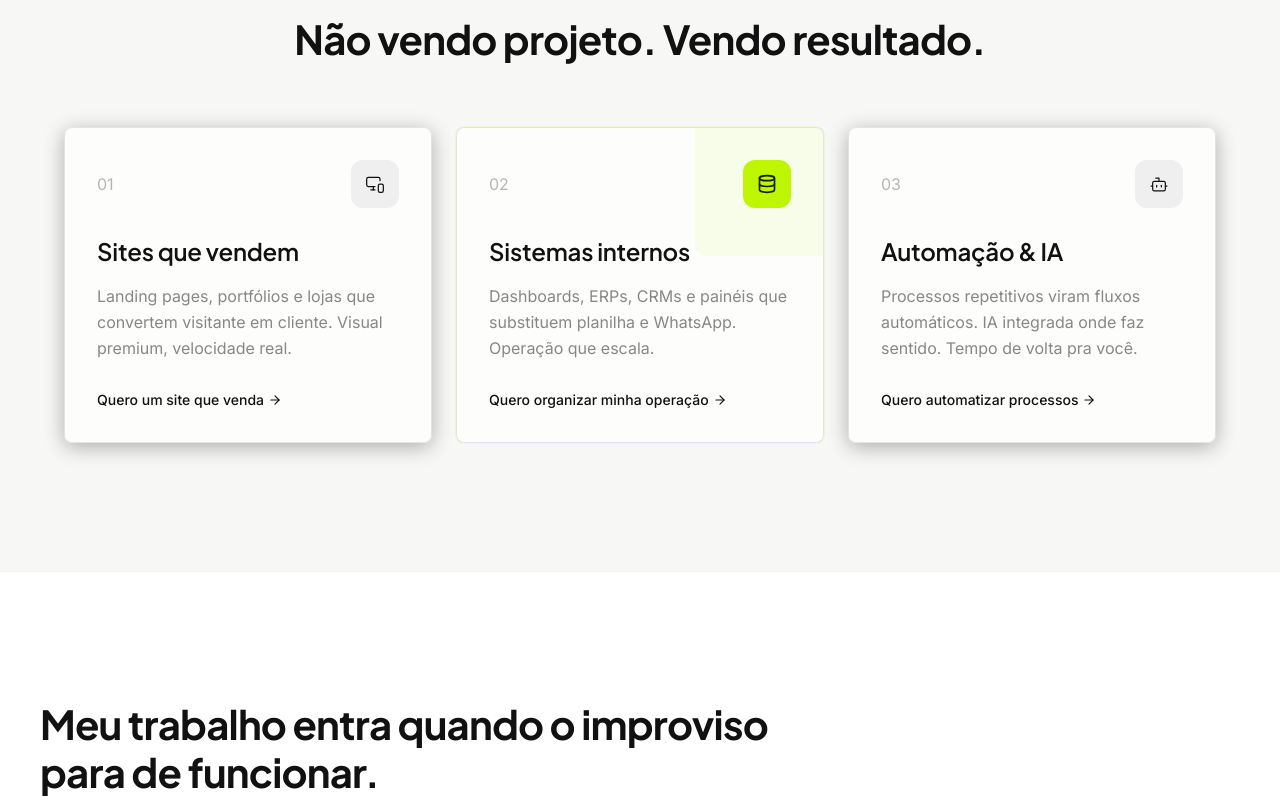
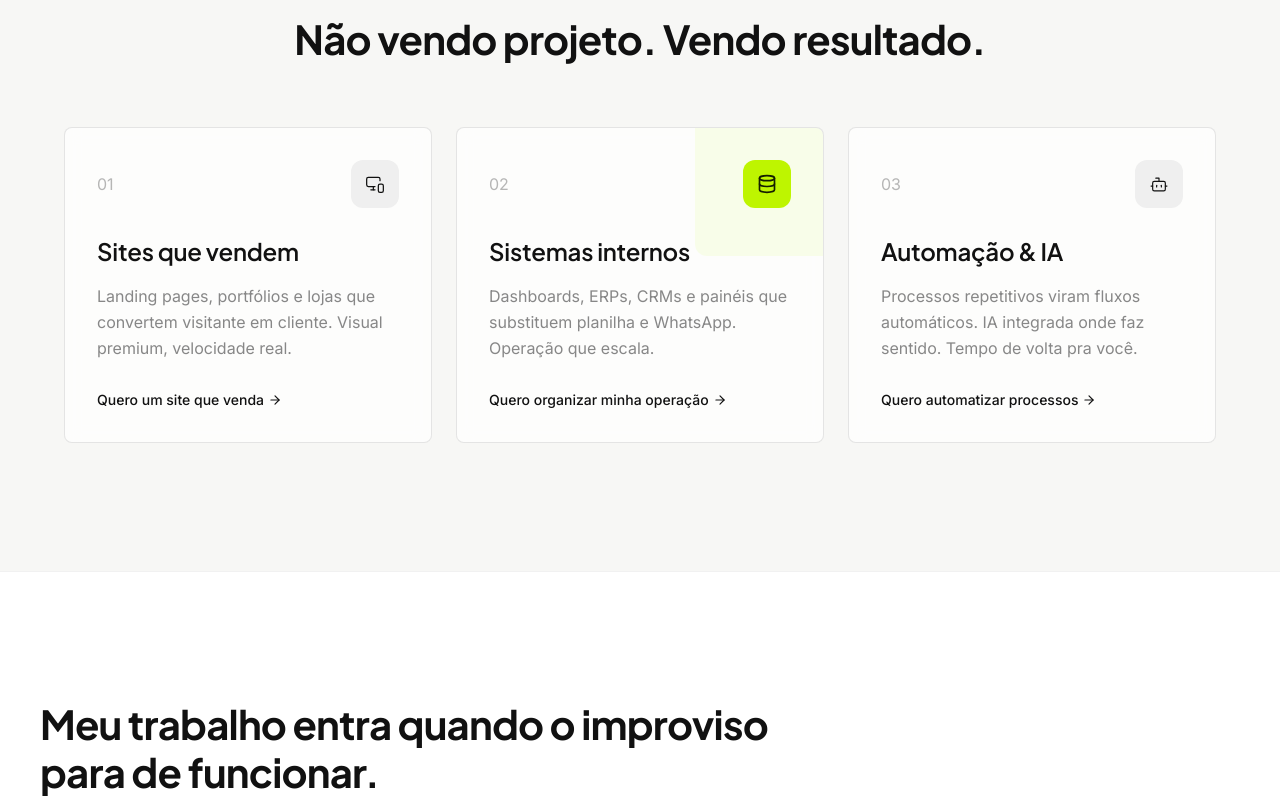
Before and after one commit to JvitorAfb2004/my-portfolio, a React (Vite) app: page / in a window 1280 px wide. Shown: the part 960-1760 px from the top of the page. Built offline with nearby package versions, Linux system fonts and the light colour scheme.

Commit message:
style: simplify cards and testimonial carousel

```diff
--- a/src/App.tsx
+++ b/src/App.tsx
@@ -24,41 +24,8 @@ type TiltCardProps = React.HTMLAttributes<HTMLDivElement> & {
 };
 
 function TiltCard({ children, className, ...props }: TiltCardProps) {
-  const cardRef = useRef<HTMLDivElement>(null);
-  const [style, setStyle] = useState({});
-
-  const handleMouseMove = (e: React.MouseEvent<HTMLDivElement>) => {
-    if (!cardRef.current) return;
-    const { left, top, width, height } = cardRef.current.getBoundingClientRect();
-    const x = (e.clientX - left - width / 2) / 25;
-    const y = (e.clientY - top - height / 2) / 25;
-
-    setStyle({
-      transform: `perspective(1000px) rotateX(${-y}deg) rotateY(${x}deg)`,
-      transition: 'transform 0.1s ease',
-    });
-  };
-
-  const handleMouseLeave = () => {
-    setStyle({
-      transform: 'perspective(1000px) rotateX(0) rotateY(0)',
-      transition: 'transform 0.5s ease',
-    });
-  };
-
   return (
-    <div
-      ref={cardRef}
-      onMouseMove={handleMouseMove}
-      onMouseLeave={handleMouseLeave}
-      style={{ ...style, transformStyle: 'preserve-3d', willChange: 'transform' }}
-      className={className}
-      {...props}
-    >
-      <div style={{ transform: 'translateZ(10px)' }} className="h-full">
-        {children}
-      </div>
-    </div>
+    <div className={className} {...props}>{children}</div>
   );
 }
 
@@ -331,17 +298,6 @@ export default function App() {
             },
           }
         );
-      });
-
-      gsap.utils.toArray<HTMLElement>('[data-hover-lift]').forEach((element) => {
-        const onEnter = () => gsap.to(element, { y: -8, scale: 1.01, duration: 0.28, ease: 'power2.out' });
-        const onLeave = () => gsap.to(element, { y: 0, scale: 1, duration: 0.35, ease: 'power2.out' });
-        element.addEventListener('mouseenter', onEnter);
-        element.addEventListener('mouseleave', onLeave);
-        hoverCleanups.push(() => {
-          element.removeEventListener('mouseenter', onEnter);
-          element.removeEventListener('mouseleave', onLeave);
-        });
       });
 
       // Set up Timeline for the Method Section scroll animation
@@ -817,7 +773,11 @@ export default function App() {
             <h2 data-reveal className="font-display font-[700] text-[40px] leading-[48px] tracking-[-0.8px] text-white max-w-[768px]">
               Quem já trabalhou comigo.
             </h2>
-            <div className="flex gap-6 overflow-x-auto pb-4 -mx-6 px-6 snap-x" data-stagger>
+            <div className="relative -mx-6 px-6">
+              <button type="button" aria-label="Ver depoimentos anteriores" className="absolute left-1 top-1/2 z-10 hidden -translate-y-1/2 rounded-full border border-black/10 bg-white p-3 text-black shadow-sm md:block" onClick={() => document.getElementById('testimonials-list')?.scrollBy({ left: -420, behavior: 'smooth' })}>
+                <ArrowUp className="h-4 w-4 -rotate-90" />
+              </button>
+              <div id="testimonials-list" className="testimonials-scroll flex gap-6 overflow-x-auto pb-4 px-6 snap-x" data-stagger>
               {testimonialsData.map((t, i) => (
                 <TiltCard key={i} data-stagger-item className="min-w-[min(86vw,380px)] md:min-w-[380px] snap-start">
                   <div className="glass-card shadow-[0_4px_20px_rgba(0,0,0,0.3)] rounded-lg p-8 flex flex-col">
@@ -836,6 +796,10 @@ export default function App() {
                   </div>
                 </TiltCard>
               ))}
+              </div>
+              <button type="button" aria-label="Ver próximos depoimentos" className="absolute right-1 top-1/2 z-10 hidden -translate-y-1/2 rounded-full border border-black/10 bg-white p-3 text-black shadow-sm md:block" onClick={() => document.getElementById('testimonials-list')?.scrollBy({ left: 420, behavior: 'smooth' })}>
+                <ArrowUp className="h-4 w-4 rotate-90" />
+              </button>
             </div>
           </div>
         </section>
--- a/src/index.css
+++ b/src/index.css
@@ -130,6 +130,24 @@ html {
   backdrop-filter: blur(8px);
   -webkit-backdrop-filter: blur(8px);
   border: 1px solid rgba(17, 17, 17, 0.10);
+  box-shadow: none !important;
+}
+
+.has-crosshair-cursor,
+.has-crosshair-cursor * {
+  cursor: auto !important;
+}
+
+.crosshair-cursor {
+  display: none !important;
+}
+
+.testimonials-scroll {
+  scrollbar-width: none;
+}
+
+.testimonials-scroll::-webkit-scrollbar {
+  display: none;
 }
 
 .portfolio-card {
```
